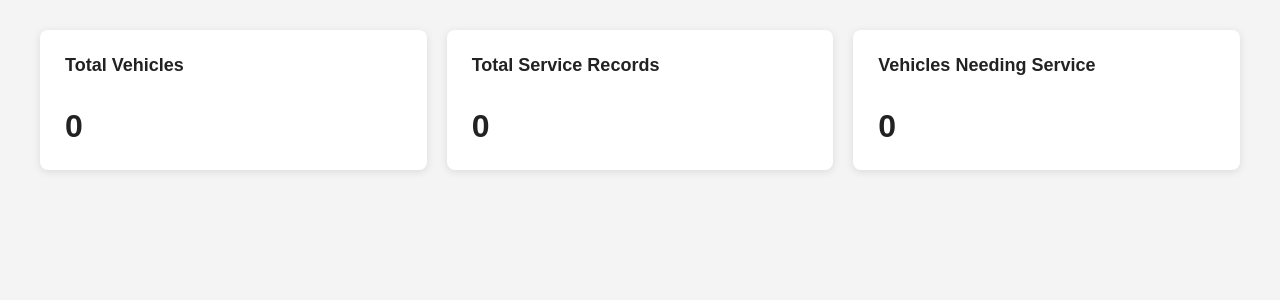
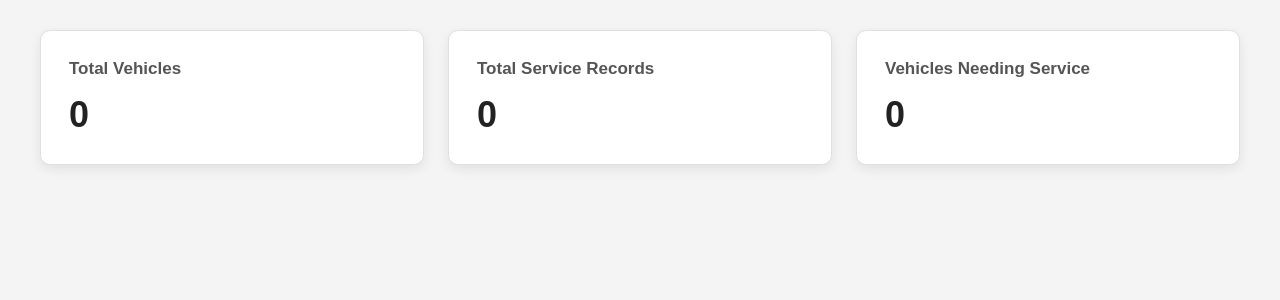
Before and after one commit to nnoroi/vehicle_service_management, a Flask app: page /dashboard in a window 1280 px wide. Shown: the part 170-470 px from the top of the page. Run offline with Flask 3, Linux system fonts and the light colour scheme; data that the repository does not hold is empty.

Commit message:
Improve dashboard cards

```diff
--- a/app/static/css/style.css
+++ b/app/static/css/style.css
@@ -43,23 +43,30 @@ main {
 .dashboard-stats {
     display: grid;
     grid-template-columns: repeat(3, 1fr);
-    gap: 20px;
+    gap: 24px;
 }
 
 .stat-card {
     background-color: white;
-    padding: 25px;
-    border-radius: 8px;
-    box-shadow: 0 2px 8px rgba(0, 0, 0, 0.1);
+    padding: 28px;
+    border-radius: 10px;
+    border: 1px solid #e0e0e0;
+    box-shadow: 0 4px 12px rgba(0, 0, 0, 0.08);
+    transition: transform 0.2s ease, box-shadow 0.2s ease;
 }
-
+.stat-card:hover{
+    transform: translateY(-3px);
+    box-shadow: 0 6px 16px rgba(0, 0, 0, 0.12);
+}
 .stat-card h2 {
-    font-size: 18px;
+    font-size: 17px;
     margin-top: 0;
+    margin-bottom: 15px;
+    color: #555;
 }
 
 .stat-card p {
-    font-size: 32px;
+    font-size: 36px;
     font-weight: bold;
-    margin-bottom: 0;
+    margin: 0;
 }
```
